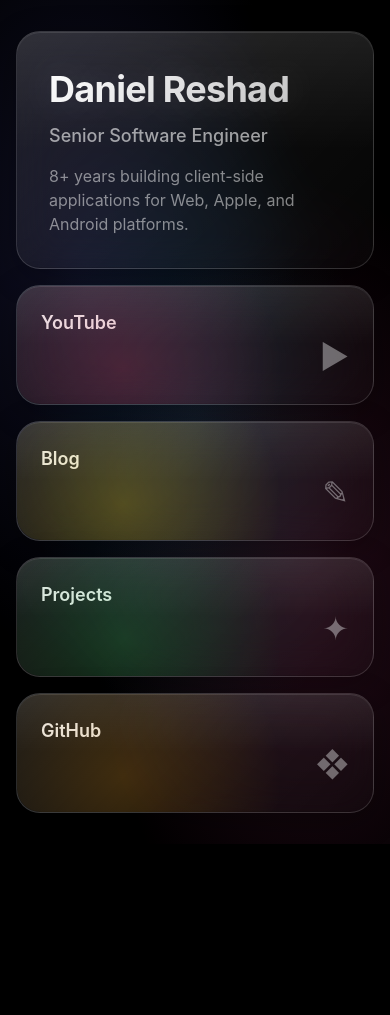
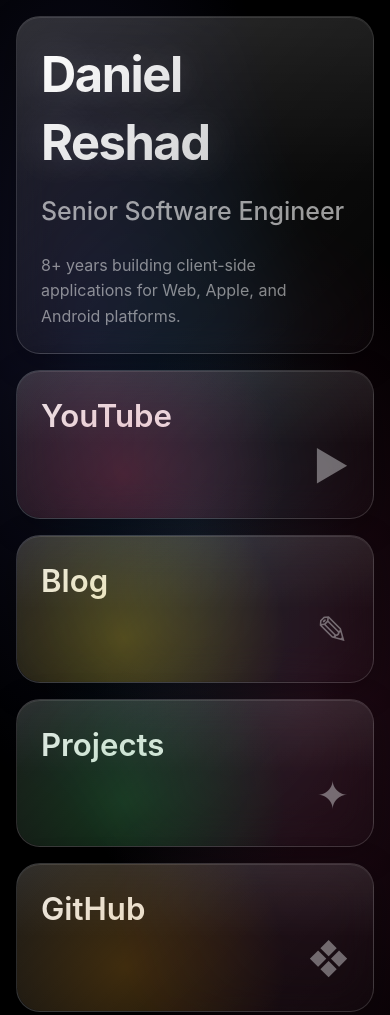
Before and after one commit to br3akzero/portofolio.v3, a website built with Vite: page index.html in a window 390 px wide. Shown: the top 1015 px of the page. Before the commit the page ends 844 px from the top, so only its background shows below. Built offline with nearby package versions, Linux system fonts and the light colour scheme.

Commit message:
fix: new ui

```diff
--- a/index.html
+++ b/index.html
@@ -47,6 +47,7 @@
           </p>
         </section>
 
+        <div class="links-grid">
           <a href="https://www.youtube.com/@BreakZeroOne" class="card card-link">
             <span class="card-label">YouTube</span>
             <span class="card-icon">&#9654;</span>
@@ -66,6 +67,7 @@
             <span class="card-label">GitHub</span>
             <span class="card-icon">&#10070;</span>
           </a>
+        </div>
       </main>
     </div>
     <script type="module" src="/src/main.ts"></script>
--- a/src/style.css
+++ b/src/style.css
@@ -2,6 +2,15 @@
   font-family: -apple-system, BlinkMacSystemFont, 'SF Pro Display', 'Segoe UI', Roboto, sans-serif;
   line-height: 1.4;
   font-weight: 400;
+
+  /* Fluid Type Scale */
+  --fs-sm: clamp(0.8rem, 0.17vi + 0.76rem, 0.89rem);
+  --fs-base: clamp(1rem, 0.34vi + 0.91rem, 1.19rem);
+  --fs-md: clamp(1.25rem, 0.61vi + 1.1rem, 1.58rem);
+  --fs-lg: clamp(1.56rem, 1vi + 1.31rem, 2.11rem);
+  --fs-xl: clamp(1.95rem, 1.56vi + 1.56rem, 2.81rem);
+  --fs-xxl: clamp(2.44rem, 2.38vi + 1.85rem, 3.75rem);
+  --fs-xxxl: clamp(3.05rem, 3.54vi + 2.17rem, 5rem);
 
   color: #f5f5f7;
   background: #000;
@@ -20,10 +29,7 @@
 
 body {
   min-height: 100vh;
-  display: flex;
-  align-items: center;
-  justify-content: center;
-  padding: 1rem;
+  padding: 1.5rem;
   background-image:
     radial-gradient(at 20% 30%, rgba(99, 102, 241, 0.15) 0%, transparent 50%),
     radial-gradient(at 80% 70%, rgba(236, 72, 153, 0.15) 0%, transparent 50%),
@@ -32,13 +38,19 @@
 
 #app {
   width: 100%;
-  max-width: 900px;
 }
 
 .landing {
   display: grid;
-  grid-template-columns: repeat(4, 1fr);
-  grid-template-rows: auto auto;
+  grid-template-columns: 1fr 1fr;
+  gap: 1rem;
+  min-height: calc(100vh - 3rem);
+}
+
+.links-grid {
+  display: grid;
+  grid-template-columns: 1fr 1fr;
+  grid-template-rows: 1fr 1fr;
   gap: 1rem;
 }
 
@@ -80,19 +92,17 @@
 }
 
 .card-hero {
-  grid-column: span 2;
-  grid-row: span 2;
-  padding: 2.5rem;
+  padding: clamp(1.5rem, 3vw, 3.5rem);
   display: flex;
   flex-direction: column;
   justify-content: center;
 }
 
 .card-hero h1 {
-  font-size: 3rem;
+  font-size: var(--fs-xxxl);
   font-weight: 700;
-  letter-spacing: -0.02em;
-  margin-bottom: 0.5rem;
+  letter-spacing: -0.03em;
+  margin-bottom: 1rem;
   background: linear-gradient(135deg, #fff 0%, rgba(255, 255, 255, 0.7) 100%);
   -webkit-background-clip: text;
   -webkit-text-fill-color: transparent;
@@ -101,16 +111,17 @@
 }
 
 .card-hero .tagline {
-  font-size: 1.125rem;
+  font-size: var(--fs-lg);
   color: rgba(255, 255, 255, 0.6);
   font-weight: 500;
-  margin-bottom: 1rem;
+  margin-bottom: 1.5rem;
 }
 
 .card-hero .bio {
-  font-size: 1rem;
+  font-size: var(--fs-base);
   color: rgba(255, 255, 255, 0.5);
-  line-height: 1.5;
+  line-height: 1.6;
+  max-width: 500px;
 }
 
 .card-link {
@@ -132,13 +143,13 @@
 }
 
 .card-label {
-  font-size: 1.125rem;
+  font-size: var(--fs-xl);
   font-weight: 600;
   color: rgba(255, 255, 255, 0.9);
 }
 
 .card-icon {
-  font-size: 2rem;
+  font-size: var(--fs-xxl);
   align-self: flex-end;
   opacity: 0.4;
 }
@@ -184,32 +195,22 @@
   border-radius: 1.5rem;
 }
 
-@media (max-width: 700px) {
-  .landing {
-    grid-template-columns: repeat(2, 1fr);
-  }
-
-  .card-hero {
-    grid-column: span 2;
-    grid-row: span 1;
-    padding: 2rem;
-  }
-
-  .card-hero h1 {
-    font-size: 2.25rem;
-  }
-
-  .card-link {
-    min-height: 100px;
-  }
-}
-
-@media (max-width: 400px) {
+@media (max-width: 768px) {
   .landing {
     grid-template-columns: 1fr;
   }
 
-  .card-hero {
-    grid-column: span 1;
+  .links-grid {
+    grid-template-columns: 1fr 1fr;
   }
 }
+
+@media (max-width: 480px) {
+  body {
+    padding: 1rem;
+  }
+
+  .links-grid {
+    grid-template-columns: 1fr;
+  }
+}
```
Lines whose indentation alone changed are shown as unchanged.
